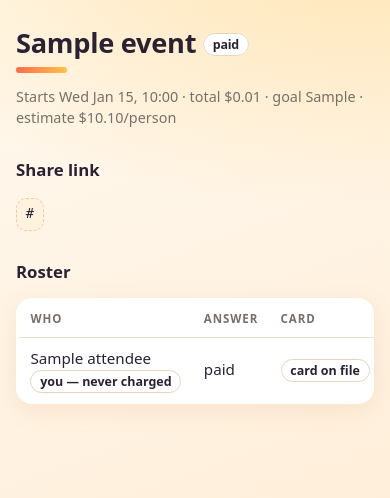
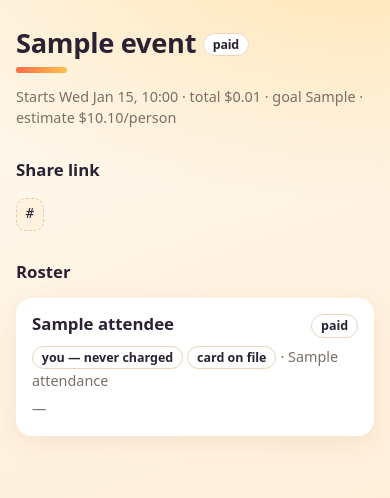
Before and after one commit to iNoahCodeGuy/KnowaPlan, a FastAPI app: template app/templates/admin.html in a window 390 px wide. Shown: the top 498 px of the page. Run offline with FastAPI, Linux system fonts and the light colour scheme; the template is opened without the code that fills it: most values are stand-ins (such as "Sample title", 1, 10 or a date in 2020).

Commit message:
Phone-first roster and report: person cards, thumb targets
The roster and settle report drop their five-column tables for
stacked person cards — phones are the primary surface and the
table only fit by sideways scroll. Same strings, same conditionals,
markup only. Admin actions become a flex row with Settle up as the
primary; settle-choice buttons go full-width; the report's "text
it" link is now a tap-sized pill.

One subtlety: the crashed-charge payment state gets no CSS color
rule — the stylesheet ships on every page and a pinned test guards
that a mint-failure report never contains that state's name.

Co-Authored-By: Claude Fable 5 <noreply@anthropic.com>

```diff
--- a/app/templates/admin.html
+++ b/app/templates/admin.html
@@ -42,34 +39,24 @@ the group after you tap this.</p>
 
 <h2>Roster</h2>
 {% if rows %}
-<table>
-  <tr><th>Who</th><th>Answer</th><th>Card</th>
-      <th>Attendance</th><th>Payment</th></tr>
+<ul class="people">
   {% for rsvp, attendee in rows %}
-  <tr>
-    <td>{{ attendee.name }}
+  <li class="person">
+    <div class="person-head">
+      <span class="person-name">{{ attendee.name }}</span>
+      <span class="badge">{{ rsvp.state }}</span>
+    </div>
+    <p class="person-meta">
       {% if planner and planner.attendee_id == attendee.id %}
       <span class="badge">you — never charged</span>
-      {% endif %}</td>
-    <td>{{ rsvp.state }}</td>
-    <td>{% if attendee.stripe_payment_method_id %}
-        <span class="badge">card on file</span>
-        {% else %}<span class="muted">no card</span>
-        {% endif %}</td>
-    <td>{{ rsvp.attendance }}
-      {% if rsvp.state == "going"
-            and rsvp.attendance == "unconfirmed"
-            and event.state in ["open", "closed"] %}
-      <form method="post"
-            action="/admin/{{ event.admin_token }}/attendance">
-        <input type="hidden" name="rsvp_id"
-               value="{{ rsvp.id }}">
-        <button name="present" value="yes">present</button>
-        <button name="present" value="no">absent</button>
-      </form>
       {% endif %}
-    </td>
-    <td>
+      {% if attendee.stripe_payment_method_id %}
+      <span class="badge">card on file</span>
+      {% else %}<span class="muted">no card</span>
+      {% endif %}
+      <span class="muted">· {{ rsvp.attendance }}</span>
+    </p>
+    <div class="person-pay">
       {% set payment = payments.get(attendee.id) %}
       {% if payment %}
         {% if payment.state == "none"
--- a/app/templates/base.html
+++ b/app/templates/base.html
@@ -139,6 +139,43 @@
     .pay-refunded { color: #0b6b60; }
     .pay-abandoned { color: var(--muted); }
     .pop { font-size: 3rem; margin: 0; line-height: 1; }
+    .people {
+      list-style: none; padding: 0; margin: .8rem 0;
+      display: grid; gap: .8rem;
+    }
+    .person {
+      background: var(--surface); border-radius: 16px;
+      padding: .9rem 1rem 1rem;
+      box-shadow: 0 6px 24px rgba(180, 120, 60, .12);
+    }
+    .person-head {
+      display: flex; justify-content: space-between;
+      align-items: baseline; gap: .5rem; flex-wrap: wrap;
+    }
+    .person-name { font-weight: 800; font-size: 1.05rem; }
+    .person-meta { margin: .35rem 0 0; }
+    .person-pay { margin-top: .3rem; }
+    .person-pay form { display: inline; }
+    .person button { margin-top: .6rem; padding: .5rem 1rem; }
+    .person-actions { display: flex; gap: .6rem; }
+    .person-actions button { flex: 1; }
+    .person p { margin: .45rem 0 0; }
+    .actions { display: flex; gap: .6rem; flex-wrap: wrap; }
+    .actions button { margin-top: .4rem; }
+    .settle-choices button {
+      display: block; width: 100%; margin-top: .8rem;
+    }
+    form.stack button[type="submit"] { width: 100%; }
+    .btnish {
+      display: inline-block; margin-top: .5rem;
+      padding: .5rem 1.1rem; border: 2px solid var(--teal);
+      border-radius: 999px; text-decoration: none;
+      color: var(--teal); font-weight: 700;
+    }
+    /* The crashed-charge state gets no color rule of its own:
+       this stylesheet ships on EVERY page, and a pinned test
+       guards that a mint-failure report never contains that
+       state's name. It still renders bold via .pay. */
     code {
       background: #fff3e0; border: 1px dashed #e9c9a0;
       border-radius: 10px; padding: .35rem .55rem;
--- a/app/templates/settle_preview.html
+++ b/app/templates/settle_preview.html
@@ -33,7 +33,8 @@ If they played, have them tap Going on their own link
 <p class="muted">Settling closes RSVPs first.</p>
 {% endif %}
 
-<form method="post" action="/admin/{{ event.admin_token }}/settle">
+<form class="settle-choices" method="post"
+      action="/admin/{{ event.admin_token }}/settle">
 {% if over_estimate %}
   <p>The true share ({{ share | dollars }}) is higher than the
   estimate ({{ event.estimated_share_cents | dollars }}). Your
```
Also changed, not shown: other parts of app/templates/admin.html (+20 -13 lines), app/templates/settle_report.html (+13 -13 lines).
